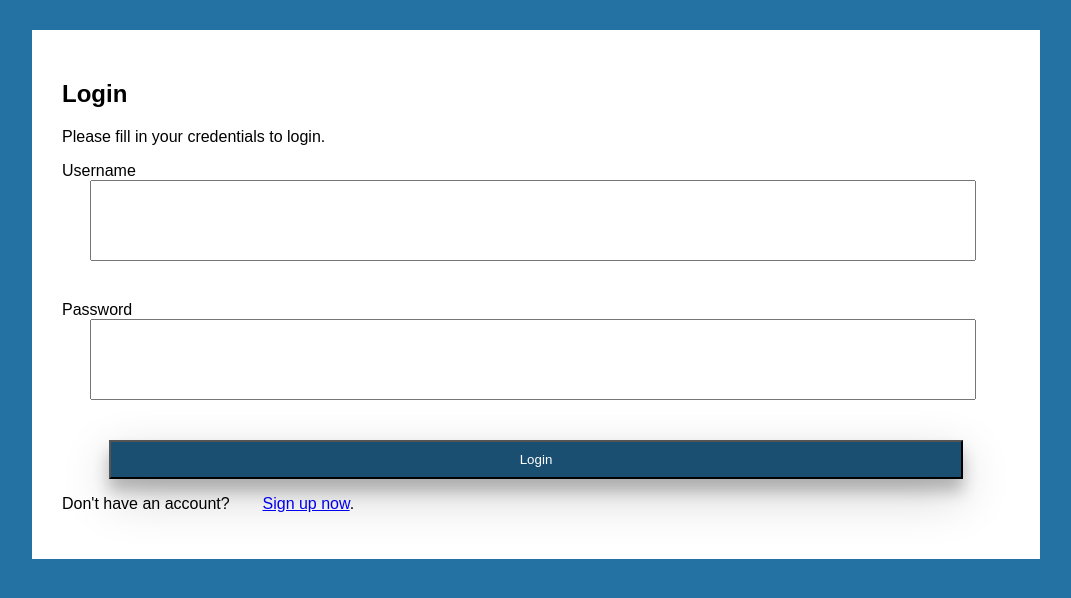
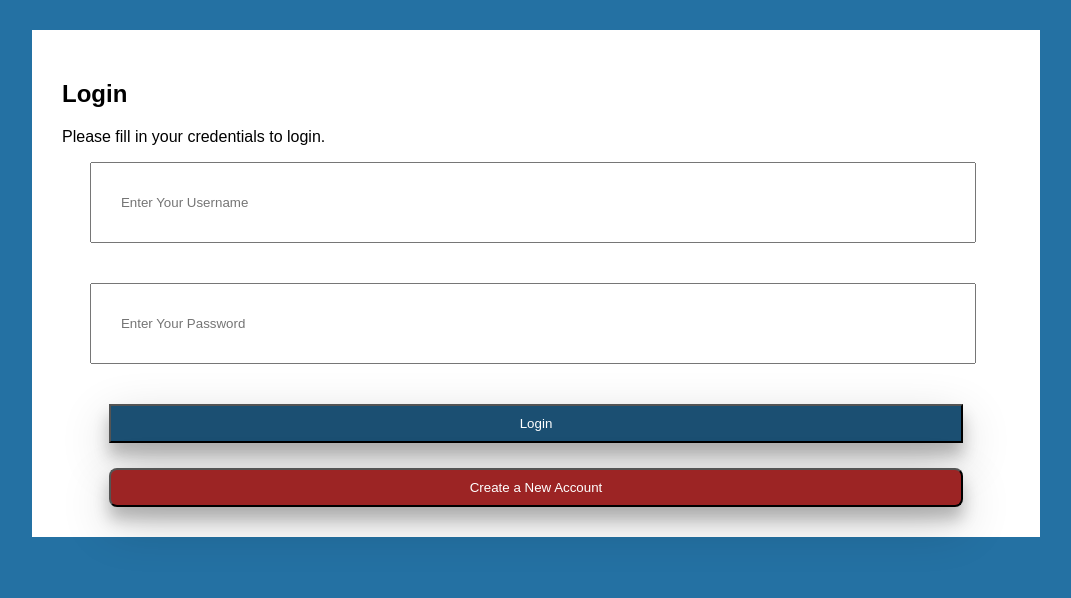
Before and after one commit to JasonSolace/drive-and-doc, a PHP site: page /drive-and-doc/login.php in a window 1280 px wide. Shown: the top 598 px of the page, without its empty margins (104-1175 px from the left). Run offline with PHP 8.4, Linux system fonts and the light colour scheme; data that the repository does not hold is empty.

Commit message:
Update login.php

```diff
--- a/login.php
+++ b/login.php
@@ -81,19 +81,17 @@ if($_SERVER["REQUEST_METHOD"] == "POST"){
 
         <form action="<?php echo htmlspecialchars($_SERVER["PHP_SELF"]); ?>" method="post">
             <div>
-                <label>Username</label>
-                <input type="text" name="username" class="form-control <?php echo (!empty($username_err)) ? 'is-invalid' : ''; ?>" value="<?php echo $username; ?>">
+                <input type="text" name="username" placeholder="Enter Your Username" class="form-control <?php echo (!empty($username_err)) ? 'is-invalid' : ''; ?>" value="<?php echo $username; ?>">
                 <span class="invalid-feedback"><?php echo $username_err; ?></span>
             </div>
             <div>
-                <label>Password</label>
-                <input type="password" name="password" class="form-control <?php echo (!empty($password_err)) ? 'is-invalid' : ''; ?>">
+                <input type="password" name="password" placeholder="Enter Your Password" class="form-control <?php echo (!empty($password_err)) ? 'is-invalid' : ''; ?>">
                 <span class="invalid-feedback"><?php echo $password_err; ?></span>
             </div>
             <div>
                 <input type="submit" class="loginBtn" value="Login">
             </div>
-            <p>Don't have an account? <a href="register.php">Sign up now</a>.</p>
+            <button type="submit" class="newAccntBtn" formaction="register.php" formnovalidate>Create a New Account</button>
         </form>
     </div>
 </body>
```
